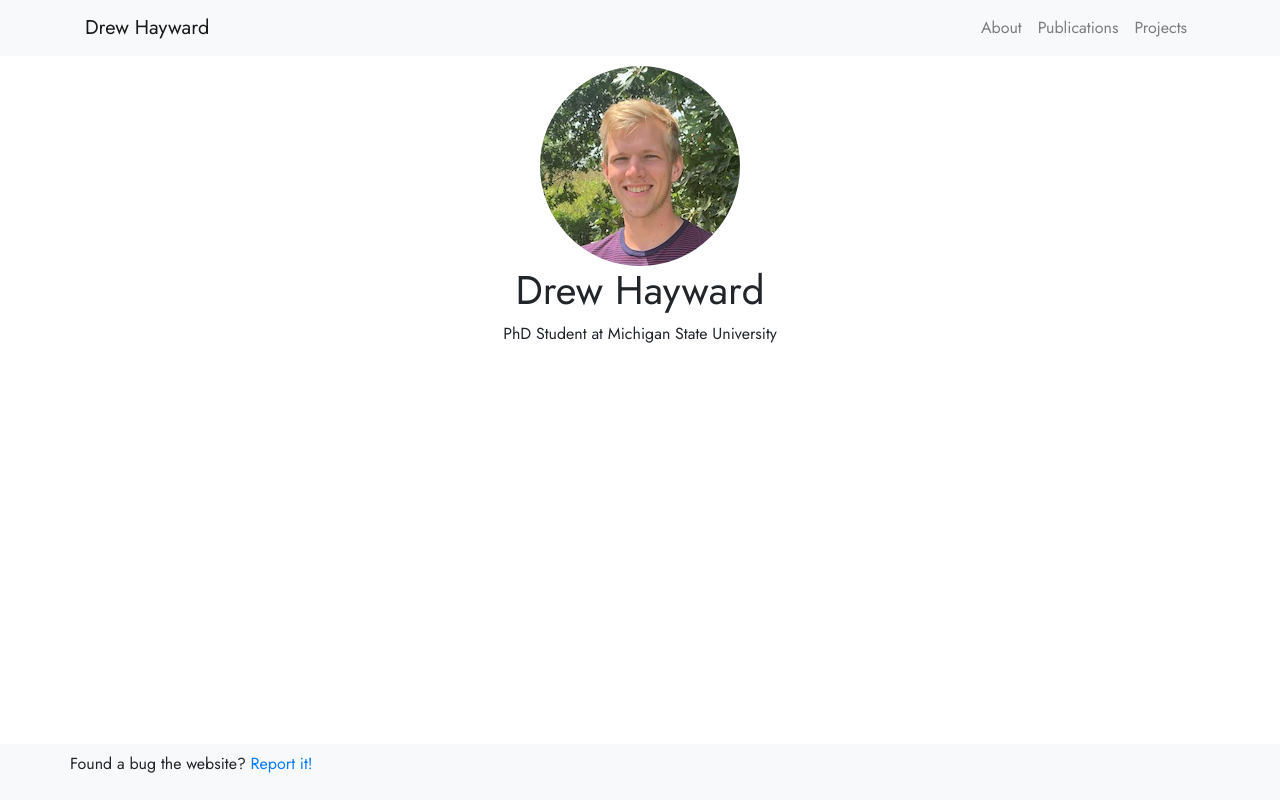
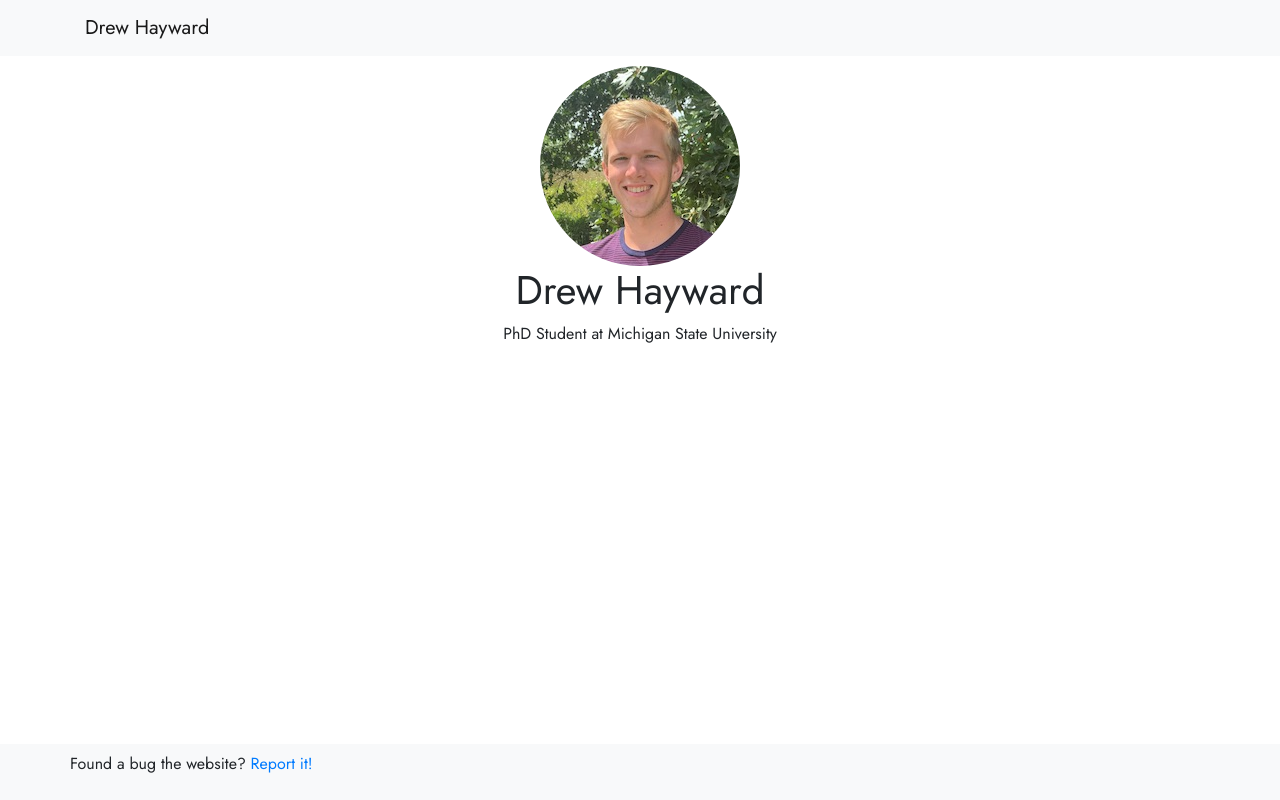
Before and after one commit to drewhayward/drewhayward.github.io, a React (Create React App) app: page / in a window 1280 px wide. Built offline with nearby package versions, Linux system fonts and the light colour scheme; a web font is replaced by a local one.

Commit message:
Hide unused navs

```diff
--- a/src/components/Navbar.js
+++ b/src/components/Navbar.js
@@ -10,13 +10,13 @@
         <Container fluid='sm'>
             <Navbar.Brand  as={Link} to="/">Drew Hayward</Navbar.Brand>
             <Navbar.Toggle aria-controls="basic-navbar-nav" />
-            <Navbar.Collapse id="basic-navbar-nav">
+            {/* <Navbar.Collapse id="basic-navbar-nav">
                 <Nav className="ml-auto">
                 <Nav.Link as={Link} to="/">About</Nav.Link>
                 <Nav.Link as={Link} to="/publications">Publications</Nav.Link>
                 <Nav.Link as={Link} to="/projects">Projects</Nav.Link>
                 </Nav>
-            </Navbar.Collapse>
+            </Navbar.Collapse> */}
         </Container>
     </Navbar>
     )
```
